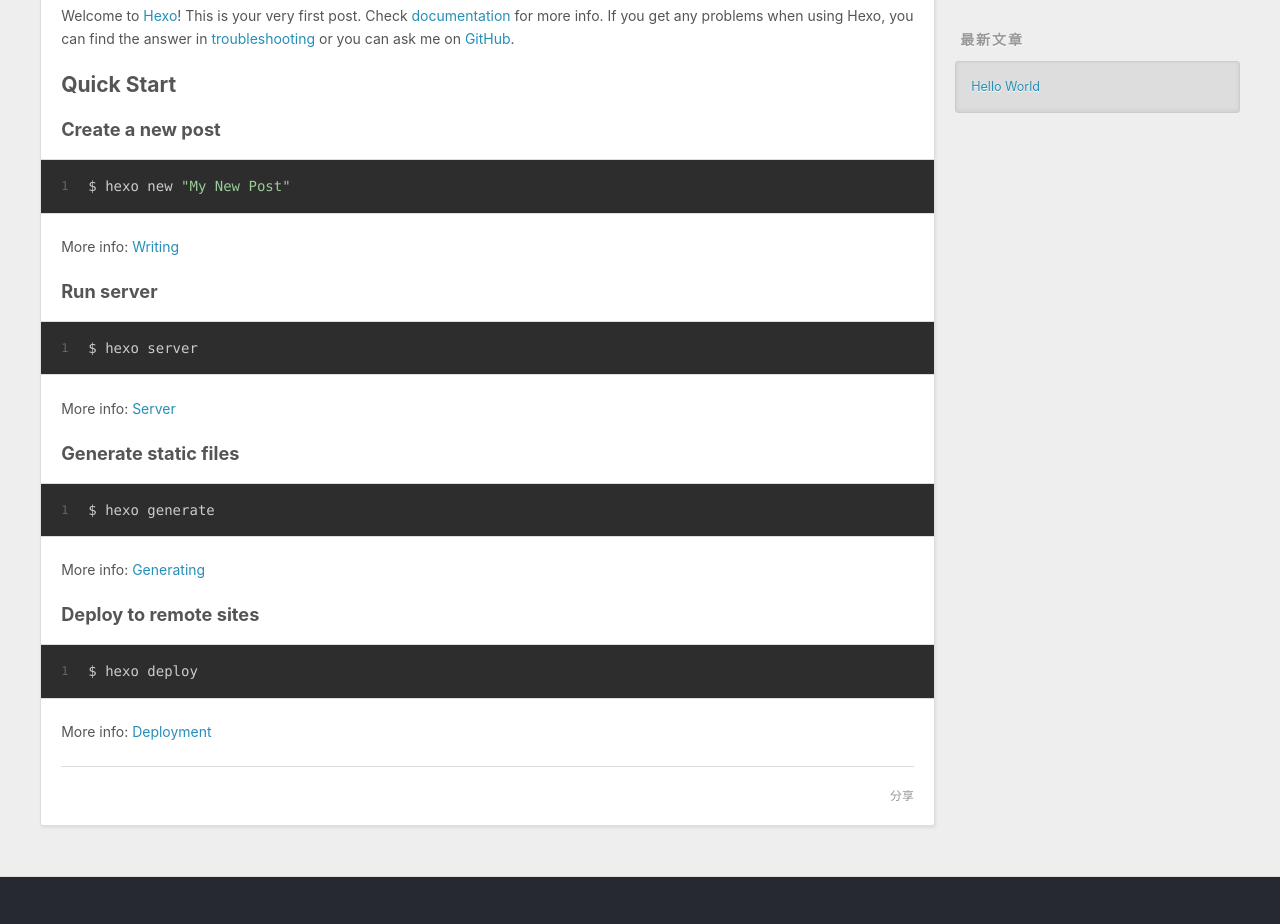
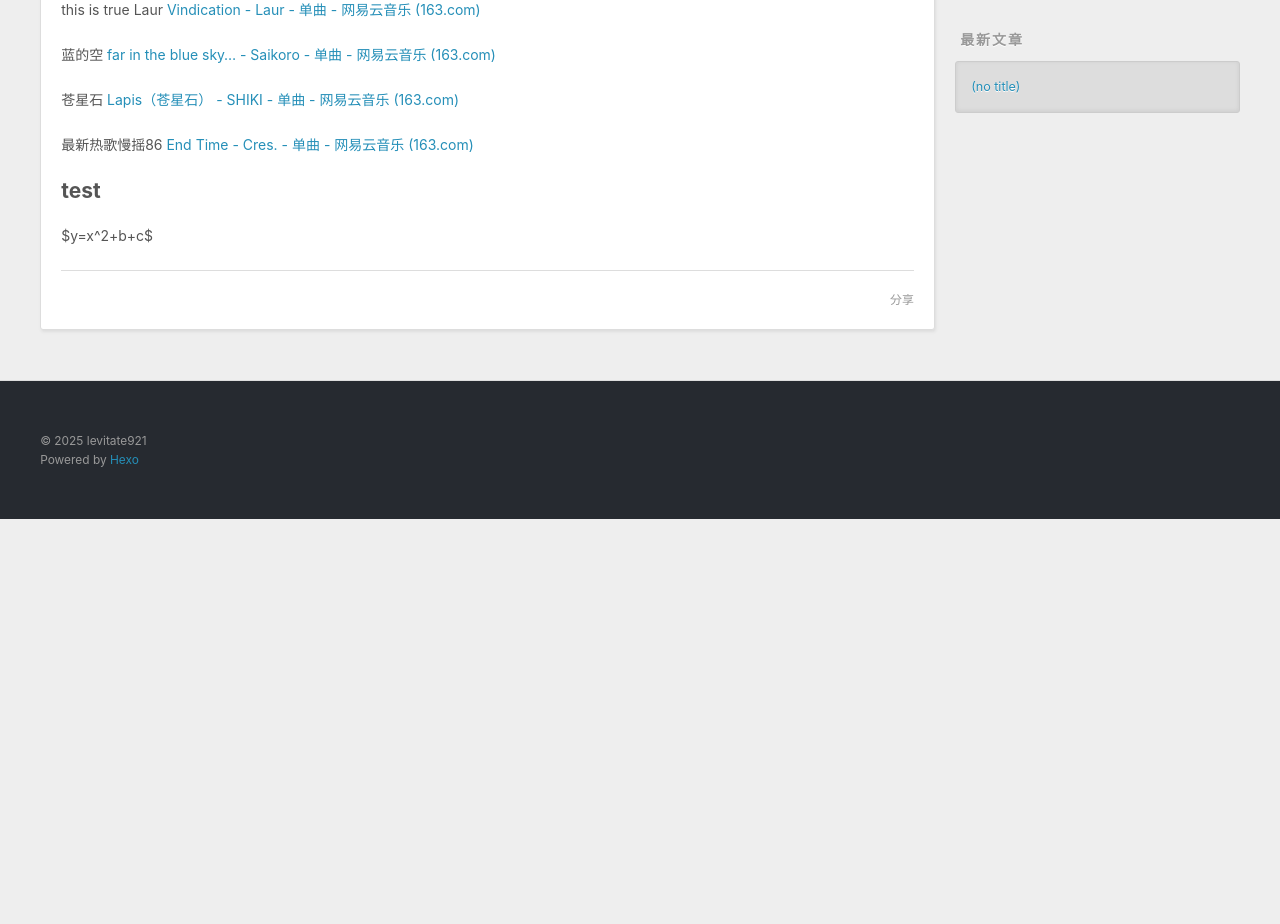
Before and after one commit to PeterPi23/levitate921.github.io, a plain HTML site: page 2025/01/12/hello-world/index.html in a window 1280 px wide. Shown: the part 448-1372 px from the top of the page. After the commit the page ends 967 px from the top, so only its background shows below. Drawn offline with Linux system fonts and the light colour scheme.

Commit message:
Site updated: 2025-01-12 22:42:38

```diff
--- a/2025/01/12/hello-world/index.html
+++ b/2025/01/12/hello-world/index.html
@@ -4,17 +4,17 @@
   <meta charset="utf-8">
 
 
-  <title>Hello World | levitate921</title>
+  <title>levitate921</title>
   <meta name="viewport" content="width=device-width, initial-scale=1, shrink-to-fit=no">
-  <meta name="description" content="Welcome to Hexo! This is your very first post. Check documentation for more info. If you get any problems when using Hexo, you can find the answer in troubleshooting or you can ask me on GitHub. Quick">
+  <meta name="description" content="引流位： this is true Laur Vindication - Laur - 单曲 - 网易云音乐 (163.com) 蓝的空 far in the blue sky… - Saikoro - 单曲 - 网易云音乐 (163.com) 苍星石 Lapis（苍星石） - SHIKI - 单曲 - 网易云音乐 (163.com) 最新热歌慢摇86 End Time - Cres. - 单曲">
 <meta property="og:type" content="article">
-<meta property="og:title" content="Hello World">
+<meta property="og:title" content="levitate921">
 <meta property="og:url" content="https://levitate921.github.io/2025/01/12/hello-world/index.html">
 <meta property="og:site_name" content="levitate921">
-<meta property="og:description" content="Welcome to Hexo! This is your very first post. Check documentation for more info. If you get any problems when using Hexo, you can find the answer in troubleshooting or you can ask me on GitHub. Quick">
+<meta property="og:description" content="引流位： this is true Laur Vindication - Laur - 单曲 - 网易云音乐 (163.com) 蓝的空 far in the blue sky… - Saikoro - 单曲 - 网易云音乐 (163.com) 苍星石 Lapis（苍星石） - SHIKI - 单曲 - 网易云音乐 (163.com) 最新热歌慢摇86 End Time - Cres. - 单曲">
 <meta property="og:locale" content="zh_CN">
 <meta property="article:published_time" content="2025-01-12T13:54:35.448Z">
-<meta property="article:modified_time" content="2025-01-12T13:54:35.448Z">
+<meta property="article:modified_time" content="2025-01-12T14:42:13.558Z">
 <meta property="article:author" content="levitate921">
 <meta property="article:tag" content="keywords">
 <meta name="twitter:card" content="summary">
@@ -86,36 +86,19 @@
   <div class="article-inner">
 
 
-      <header class="article-header">
-
-
-    <h1 class="p-name article-title" itemprop="headline name">
-      Hello World
-    </h1>
-
-
-      </header>
-
     <div class="e-content article-entry" itemprop="articleBody">
 
-        <p>Welcome to <a target="_blank" rel="noopener" href="https://hexo.io/">Hexo</a>! This is your very first post. Check <a target="_blank" rel="noopener" href="https://hexo.io/docs/">documentation</a> for more info. If you get any problems when using Hexo, you can find the answer in <a target="_blank" rel="noopener" href="https://hexo.io/docs/troubleshooting.html">troubleshooting</a> or you can ask me on <a target="_blank" rel="noopener" href="https://github.com/hexojs/hexo/issues">GitHub</a>.</p>
-<h2 id="Quick-Start"><a href="#Quick-Start" class="headerlink" title="Quick Start"></a>Quick Start</h2><h3 id="Create-a-new-post"><a href="#Create-a-new-post" class="headerlink" title="Create a new post"></a>Create a new post</h3><figure class="highlight bash"><table><tr><td class="gutter"><pre><span class="line">1</span><br></pre></td><td class="code"><pre><span class="line">$ hexo new <span class="string">&quot;My New Post&quot;</span></span><br></pre></td></tr></table></figure>
-
-<p>More info: <a target="_blank" rel="noopener" href="https://hexo.io/docs/writing.html">Writing</a></p>
-<h3 id="Run-server"><a href="#Run-server" class="headerlink" title="Run server"></a>Run server</h3><figure class="highlight bash"><table><tr><td class="gutter"><pre><span class="line">1</span><br></pre></td><td class="code"><pre><span class="line">$ hexo server</span><br></pre></td></tr></table></figure>
-
-<p>More info: <a target="_blank" rel="noopener" href="https://hexo.io/docs/server.html">Server</a></p>
-<h3 id="Generate-static-files"><a href="#Generate-static-files" class="headerlink" title="Generate static files"></a>Generate static files</h3><figure class="highlight bash"><table><tr><td class="gutter"><pre><span class="line">1</span><br></pre></td><td class="code"><pre><span class="line">$ hexo generate</span><br></pre></td></tr></table></figure>
-
-<p>More info: <a target="_blank" rel="noopener" href="https://hexo.io/docs/generating.html">Generating</a></p>
-<h3 id="Deploy-to-remote-sites"><a href="#Deploy-to-remote-sites" class="headerlink" title="Deploy to remote sites"></a>Deploy to remote sites</h3><figure class="highlight bash"><table><tr><td class="gutter"><pre><span class="line">1</span><br></pre></td><td class="code"><pre><span class="line">$ hexo deploy</span><br></pre></td></tr></table></figure>
-
-<p>More info: <a target="_blank" rel="noopener" href="https://hexo.io/docs/one-command-deployment.html">Deployment</a></p>
+        <p>引流位：</p>
+<p>this is true Laur <a target="_blank" rel="noopener" href="https://music.163.com/#/song?id=1891389804">Vindication - Laur - 单曲 - 网易云音乐 (163.com)</a></p>
+<p>蓝的空 <a target="_blank" rel="noopener" href="https://music.163.com/#/song?id=2061948407">far in the blue sky… - Saikoro - 单曲 - 网易云音乐 (163.com)</a></p>
+<p>苍星石 <a target="_blank" rel="noopener" href="https://music.163.com/#/song?id=22792646">Lapis（苍星石） - SHIKI - 单曲 - 网易云音乐 (163.com)</a></p>
+<p>最新热歌慢摇86 <a target="_blank" rel="noopener" href="https://music.163.com/#/song?id=29747807">End Time - Cres. - 单曲 - 网易云音乐 (163.com)</a></p>
+<h2 id="test"><a href="#test" class="headerlink" title="test"></a>test</h2><p>$y&#x3D;x^2+b+c$</p>
 
 
     </div>
     <footer class="article-footer">
-      <a data-url="https://levitate921.github.io/2025/01/12/hello-world/" data-id="cm5tpxdy5000004upeq2kbbrc" data-title="Hello World" class="article-share-link"><span class="fa fa-share">分享</span></a>
+      <a data-url="https://levitate921.github.io/2025/01/12/hello-world/" data-id="cm5tpxdy5000004upeq2kbbrc" data-title="" class="article-share-link"><span class="fa fa-share">分享</span></a>
 
 
 
@@ -156,7 +139,7 @@
       <ul>
 
           <li>
-            <a href="/2025/01/12/hello-world/">Hello World</a>
+            <a href="/2025/01/12/hello-world/">(no title)</a>
           </li>
 
       </ul>
```
Also changed, not shown: archives/2025/01/index.html (+1 -7 lines), archives/2025/index.html (+1 -7 lines), archives/index.html (+1 -7 lines), index.html (+8 -25 lines).
